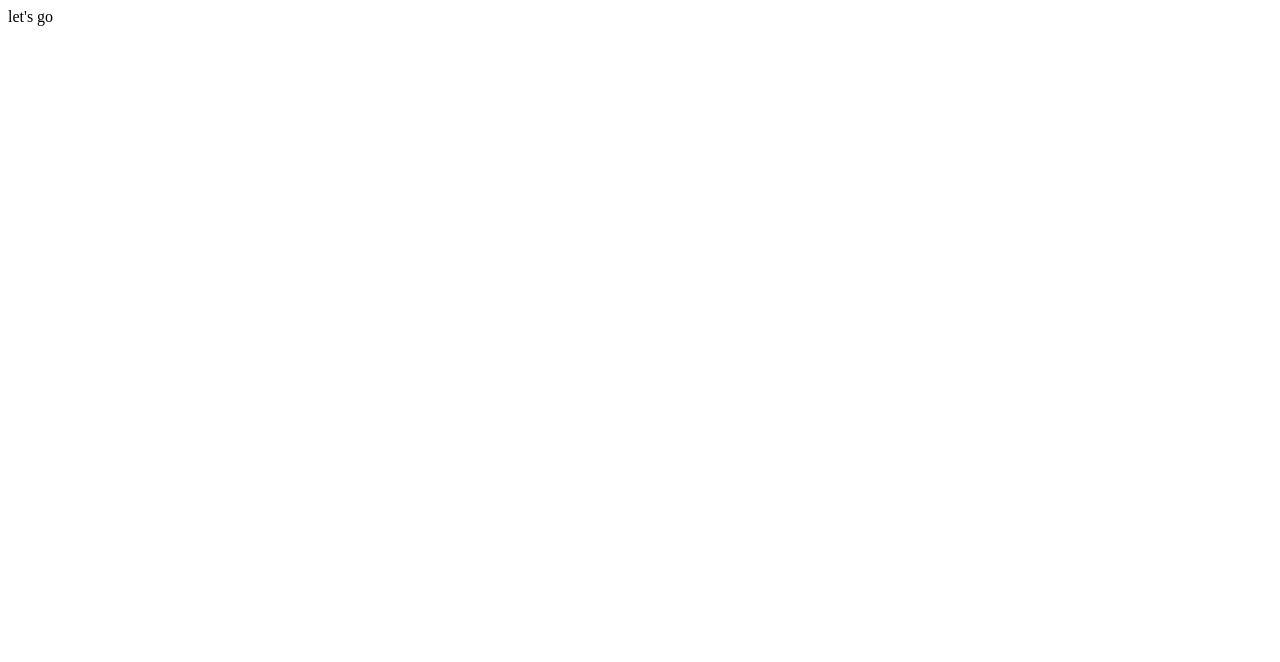
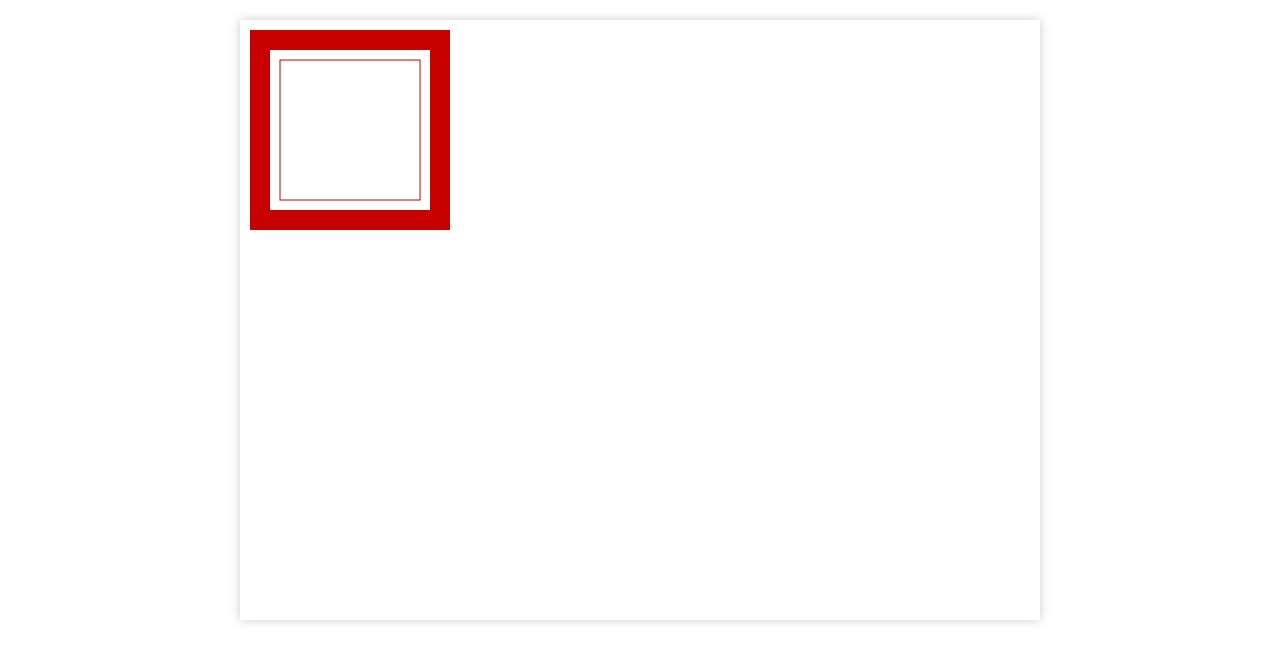
Before and after one commit to lx406/canvas, a plain HTML site: page index.html in a window 1280 px wide. Drawn offline with Linux system fonts and the light colour scheme.

Commit message:
draw a rect

```diff
--- a/index.html
+++ b/index.html
@@ -1,11 +1,39 @@
 <!DOCTYPE html>
 <html lang="en">
+
 <head>
   <meta charset="UTF-8">
   <meta name="viewport" content="width=device-width, initial-scale=1.0">
   <title>welcome to canvas</title>
+  <style>
+    body {
+      text-align: center;
+      margin-top: 20px;
+    }
+
+    canvas {
+      box-shadow: 0 0 10px #ccc;
+      margin: 0 auto;
+    }
+  </style>
 </head>
-<body>
-  <div>let's go</div>
+
+<body onload="draw()">
+  <canvas id="canvas" width="800" height="600">let's go</canvas>
+  <script>
+    function draw() {
+      let canvas = document.getElementById('canvas');
+      if (canvas.getContext) {
+        let ctx = canvas.getContext('2d');
+        ctx.fillStyle = 'rgb(200, 0, 0)';
+        ctx.fillRect(10, 10, 200, 200);
+        ctx.clearRect(30, 30, 160, 160);
+        ctx.strokeStyle = 'rgb(200,0,0)';
+        ctx.strokeRect(40, 40, 140, 140);
+      }
+    }
+
+  </script>
 </body>
+
 </html>
```
